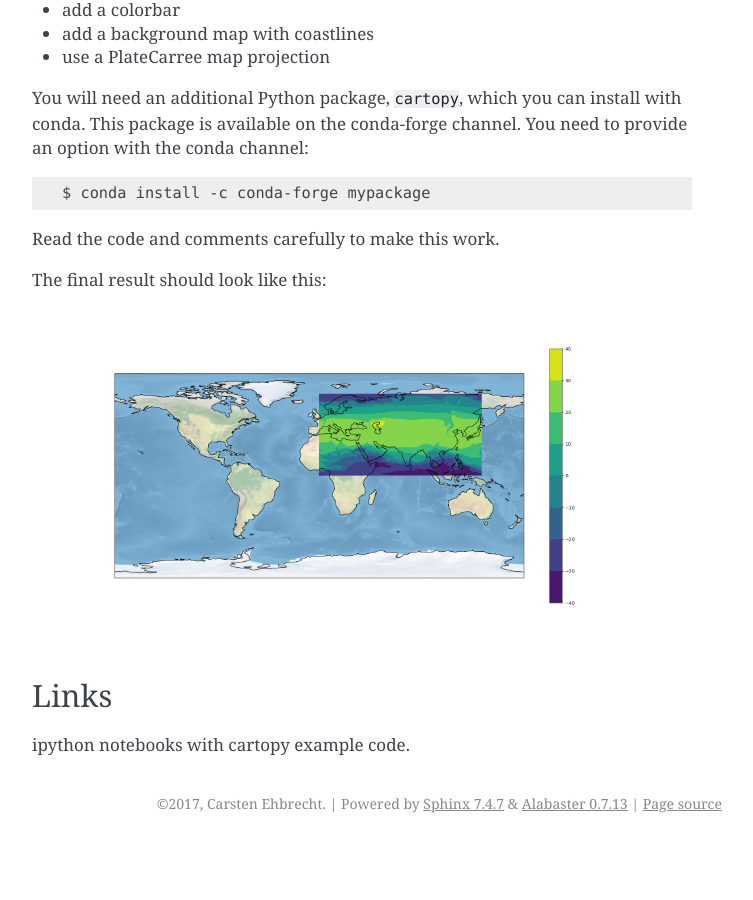
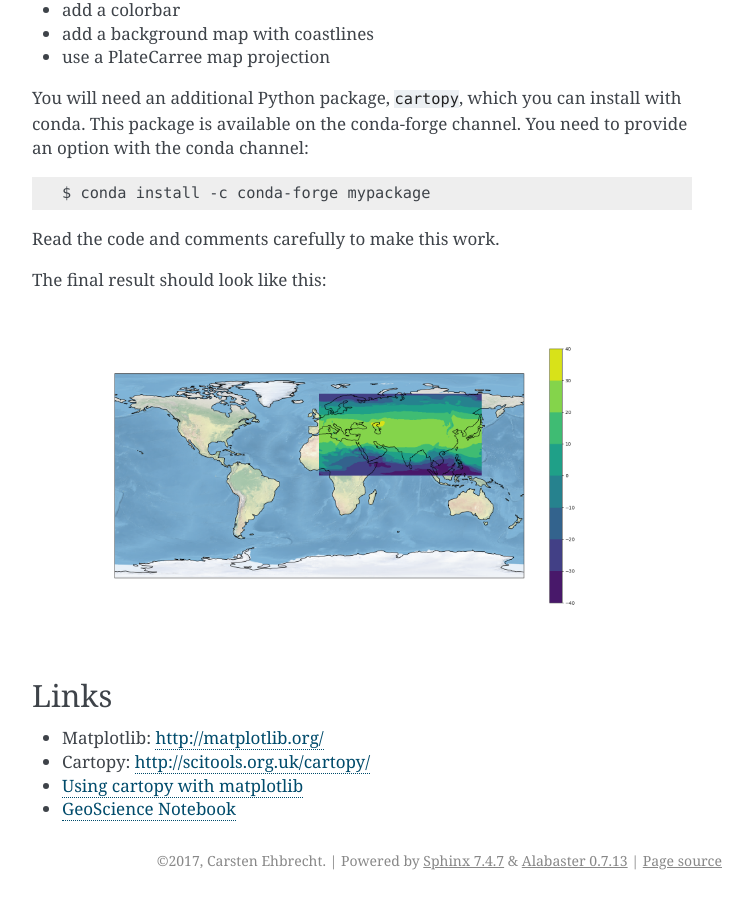
Before and after one commit to bird-house/birdhouse-workshop, a Sphinx documentation site: the page built from docs/source/basics/plotter.rst, in a window 1280 px wide and 900 px high, scrolled down 2134 px. Shown: the whole window, without its empty margins (388-1141 px from the left). Built offline with Sphinx 7.4.7, drawn with Linux system fonts in a browser that asks for light colours; before the commit the page ends 2977 px from its top, so only the background shows below that.

Commit message:
update plotter tutorial

```diff
--- a/docs/source/basics/plotter.rst
+++ b/docs/source/basics/plotter.rst
@@ -101,4 +101,7 @@ The final result should look like this:
 Links
 -----
 
-ipython notebooks with cartopy example code.
+* Matplotlib: http://matplotlib.org/
+* Cartopy: http://scitools.org.uk/cartopy/
+* `Using cartopy with matplotlib <http://scitools.org.uk/cartopy/docs/latest/matplotlib/intro.html>`_
+* `GeoScience Notebook <https://github.com/koldunovn/python_for_geosciences/blob/master/07%20-%20Other%20modules%20for%20geoscientists.ipynb>`_
```
